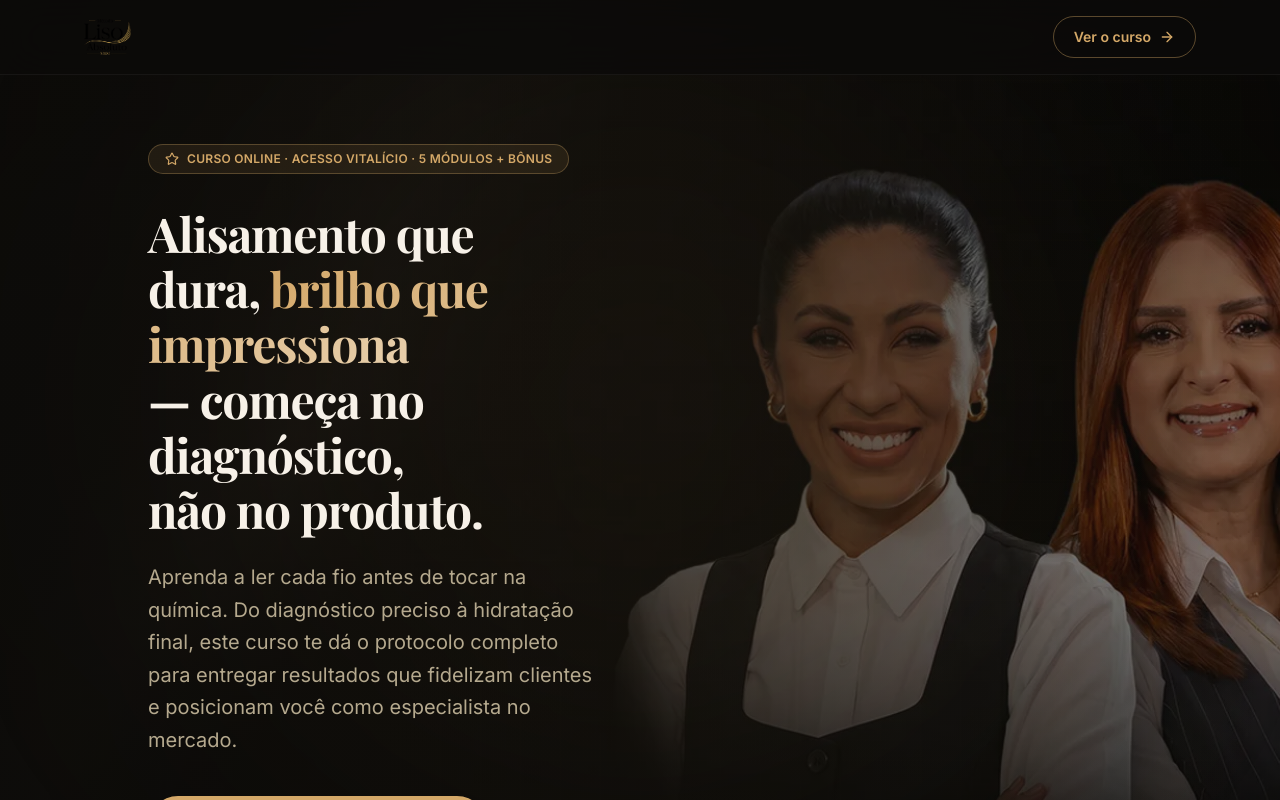
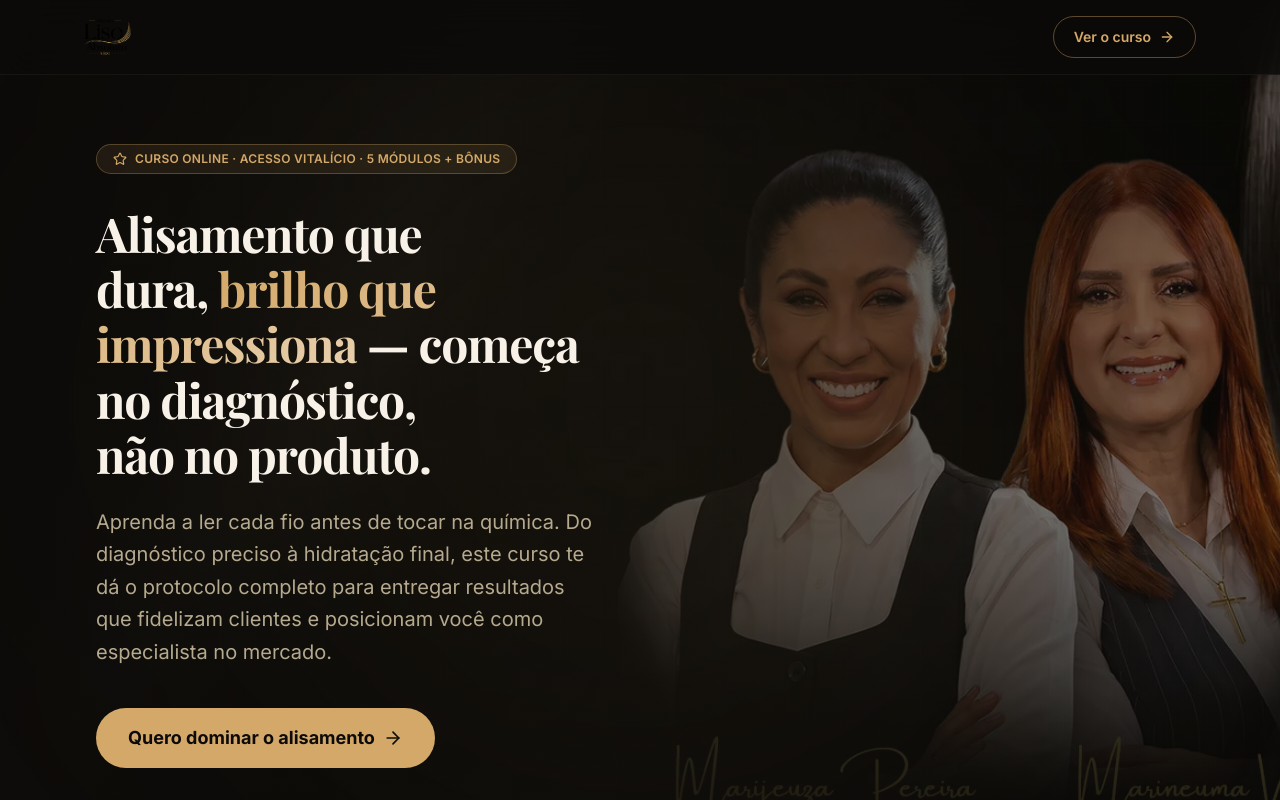
Before and after one commit to douglashelmer/liso-absoluto, a Next.js app: page / in a window 1280 px wide. Shown: the top 800 px of the page. Built offline with nearby package versions, Linux system fonts and the light colour scheme.

Commit message:
Hero desktop: conteúdo colado à esquerda da tela

```diff
--- a/app/page.tsx
+++ b/app/page.tsx
@@ -192,8 +192,8 @@ export default function Home() {
         <div className="absolute inset-0 hidden md:block bg-gradient-to-r from-bg/90 via-bg/50 to-transparent" />
         <div className="absolute top-0 left-1/2 -translate-x-1/2 w-[800px] h-[800px] bg-accent/6 blur-[160px] rounded-full pointer-events-none" />
 
-        <div className="relative max-w-5xl mx-auto px-5 text-center md:text-left">
-          <div className="md:max-w-[46%]">
+        <div className="relative w-full px-5 md:pl-16 lg:pl-24 text-center md:text-left">
+          <div className="md:max-w-[440px] lg:max-w-[500px]">
           <motion.div
             initial={{ opacity: 0, y: 20 }}
             animate={{ opacity: 1, y: 0 }}
```
